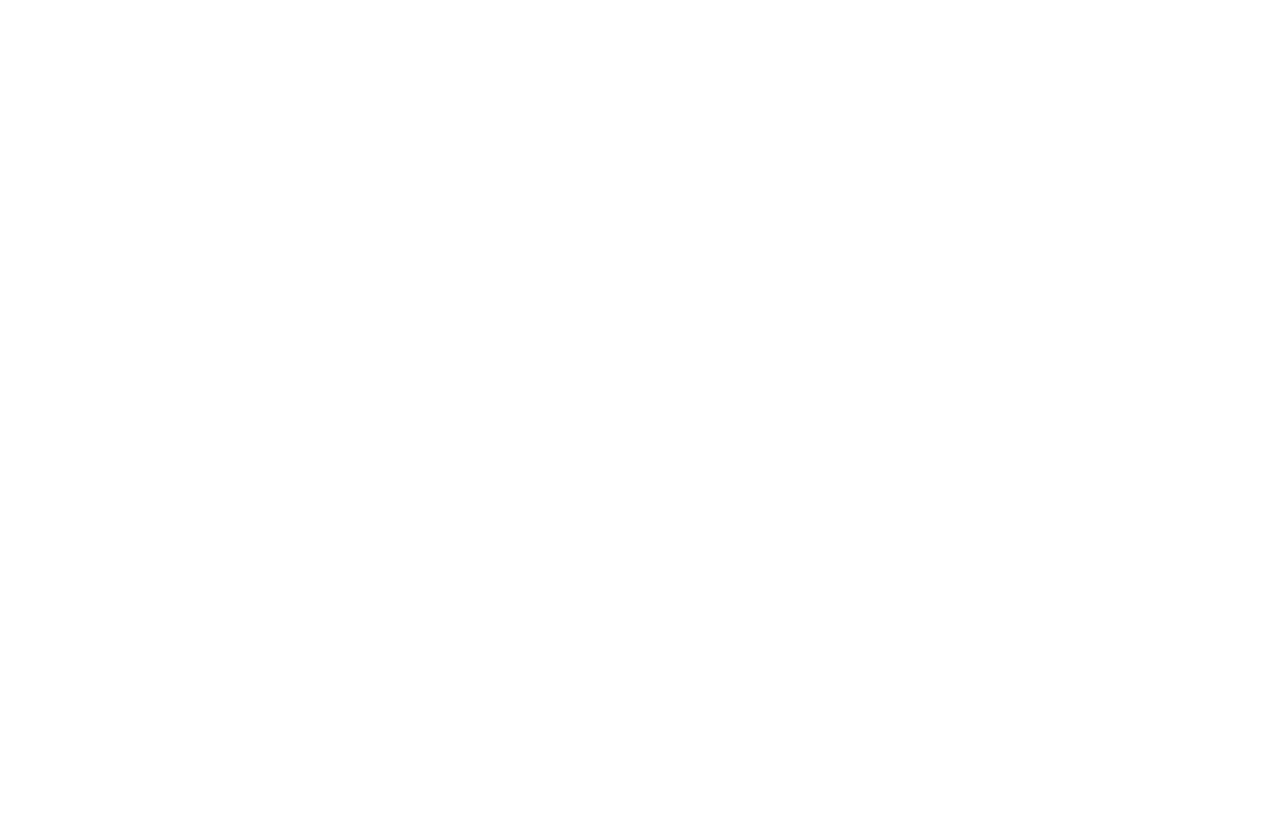
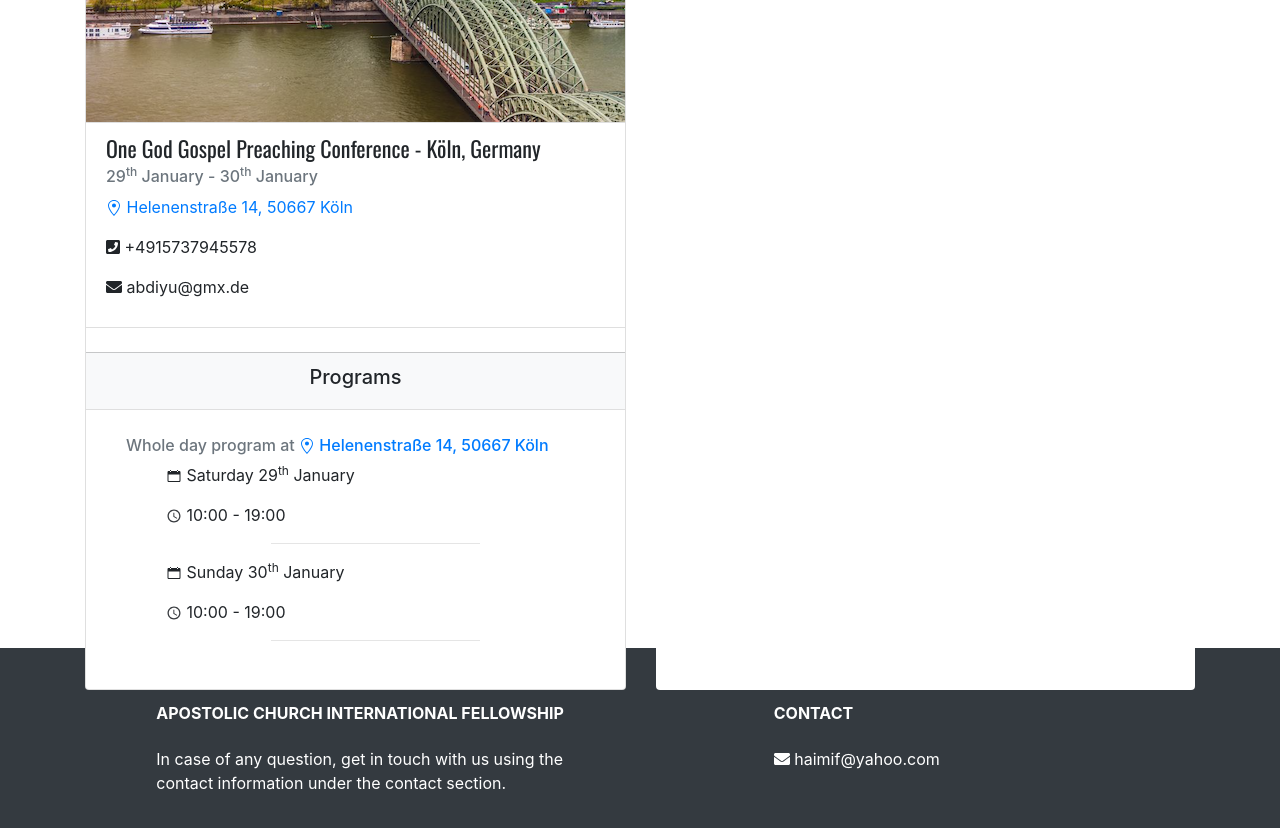
Before and after one commit to Haimanot1989/church, a React (Create React App) app: page / in a window 1280 px wide. Shown: the part 1700-2528 px from the top of the page. Before the commit the page ends 1586 px from the top, so only its background shows below. Built offline with nearby package versions, Linux system fonts and the light colour scheme.

Commit message:
add january 2022 conf

```diff
--- a/src/components/Cards.js
+++ b/src/components/Cards.js
@@ -11,8 +11,7 @@ import { Overlay } from "./Overlay";
 
 const Cards = () => {
   let europeBibleStudyOnZoom = onlineMeetings["europeBibleStudyOnZoom"];
-  let novemberConferenceSwitzerland =
-    conferences["novemberConferenceSwitzerland"];
+  let januaryGermany2022 = conferences["januaryGermany2022"];
   let newYearConference2022 = conferences["newYearConference2022"];
   let placeHolder = {};
   return (
@@ -20,6 +19,10 @@ const Cards = () => {
       <div className="card-deck mb-2">
         <OnlineMeetingCard {...europeBibleStudyOnZoom} />
         <Card {...newYearConference2022} />
+      </div>
+      <div className="card-deck mb-2">
+        <Card {...januaryGermany2022} />
+        <Card {...placeHolder} />
       </div>
     </>
   );
--- a/src/components/data/conferences.json
+++ b/src/components/data/conferences.json
@@ -145,6 +145,62 @@
             },
             "startTime": "8:00",
             "finishTime": "18:00"
+          }
+        ]
+      }
+    ]
+  },
+
+  "januaryGermany2022": {
+    "mainLocation": {
+      "map": "https://www.google.com/maps/place/Helenenstra%C3%9Fe+14,+50667+K%C3%B6ln,+Germany/@50.9401968,6.9435413,17z/data=!3m1!4b1!4m5!3m4!1s0x47bf25a83c36b277:0x474ba0e24c49a842!8m2!3d50.9401934!4d6.94573",
+      "placeName": "Helenenstraße 14, 50667 Köln"
+    },
+    "imageUrl": "./koln_germany.png",
+    "confType": "One God Gospel Preaching Conference",
+    "country": "Germany",
+    "city": "Köln",
+    "confStart": {
+      "date": "29",
+      "sup": "th",
+      "month": "January"
+    },
+    "confEnd": {
+      "date": "30",
+      "sup": "th",
+      "month": "January"
+    },
+    "contactInformation": {
+      "emails": ["abdiyu@gmx.de"],
+      "phoneNumbers": ["+4915737945578"]
+    },
+    "confSubtypes": [
+      {
+        "title": "Whole day program",
+        "location": {
+          "address": "Helenenstraße 14, 50667 Köln",
+          "map": "https://www.google.com/maps/place/Helenenstra%C3%9Fe+14,+50667+K%C3%B6ln,+Germany/@50.9401968,6.9435413,17z/data=!3m1!4b1!4m5!3m4!1s0x47bf25a83c36b277:0x474ba0e24c49a842!8m2!3d50.9401934!4d6.94573"
+        },
+        "time": [
+          {
+            "date": {
+              "day": "Saturday",
+              "date": "29",
+              "sup": "th",
+              "month": "January"
+            },
+            "startTime": "10:00",
+            "finishTime": "19:00"
+          },
+          {
+            "date": {
+              "day": "Sunday",
+              "date": "30",
+              "sup": "th",
+              "month": "January"
+            },
+            "startTime": "10:00",
+            "finishTime": "19:00"
           }
         ]
       }
```
Also changed, not shown: public/koln_germany.png (added).
